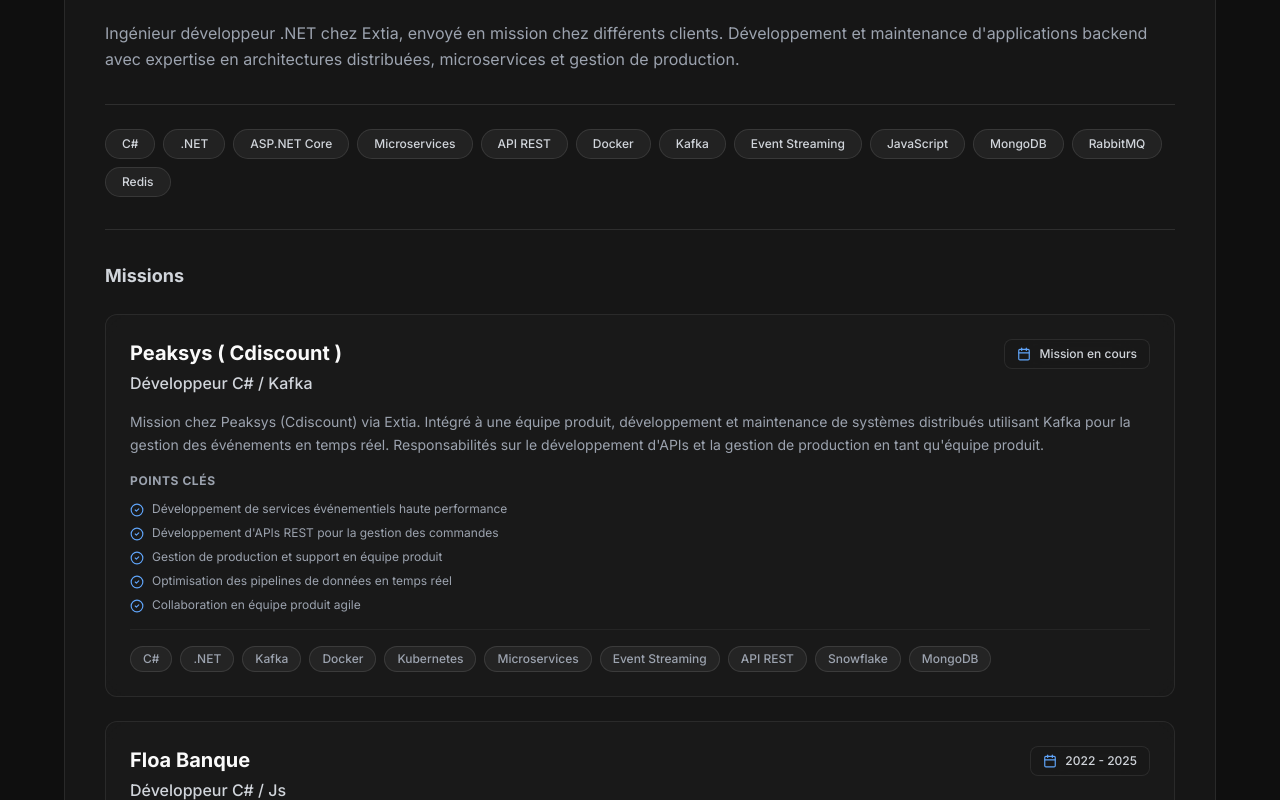
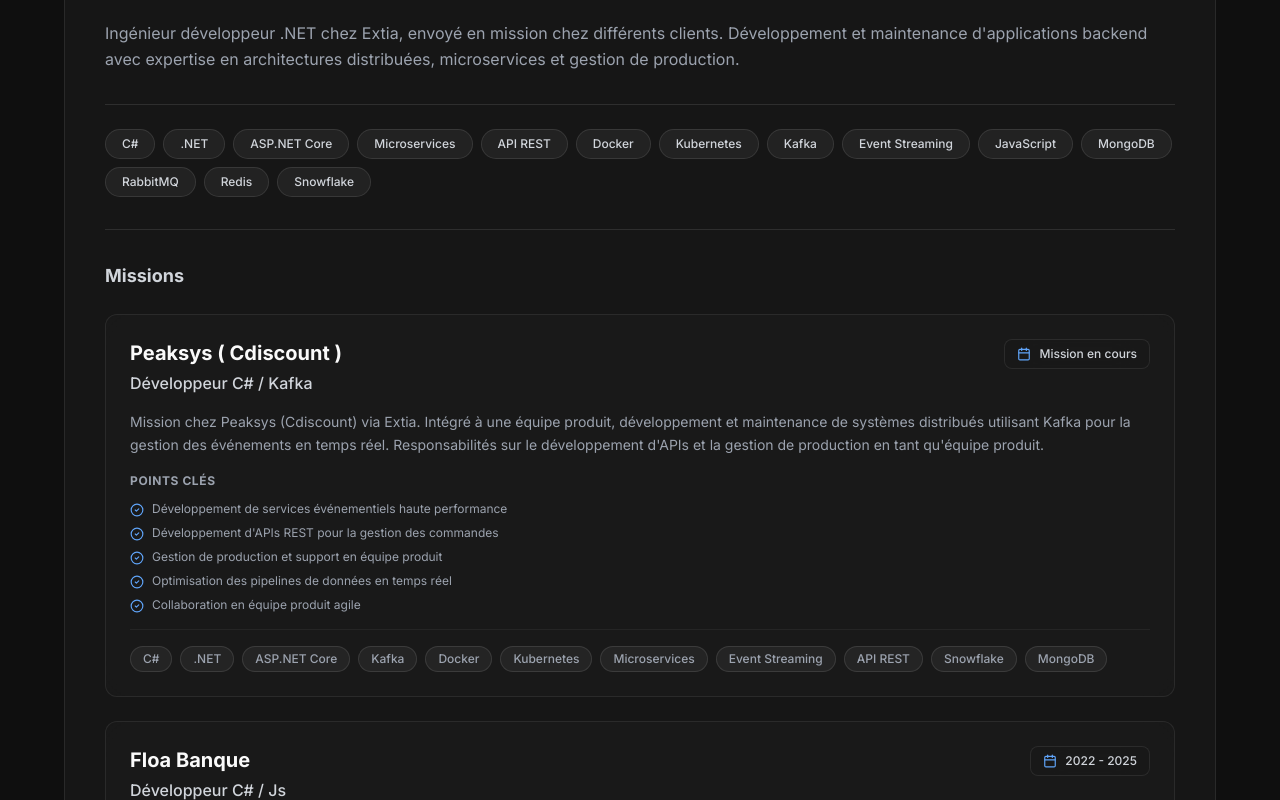
Before and after one commit to JoffreyLem/portfolio, a Next.js app: page / in a window 1280 px wide. Shown: the part 2560-3360 px from the top of the page. Built offline with nearby package versions, Linux system fonts and the light colour scheme.

Commit message:
Update technology stack in experience entries of data.ts to include ASP.NET Core, enhancing accuracy and representation of skills across various roles.

```diff
--- a/constants/data.ts
+++ b/constants/data.ts
@@ -24,7 +24,7 @@
     period: '2022 - Poste actuel',
     description:
       'Ingénieur développeur .NET chez Extia, envoyé en mission chez différents clients. Développement et maintenance d\'applications backend avec expertise en architectures distribuées, microservices et gestion de production.',
-    technologies: ['C#', '.NET', 'ASP.NET Core', 'Microservices', 'API REST', 'Docker', 'Kafka', 'Event Streaming', 'JavaScript', 'MongoDB', 'RabbitMQ', 'Redis'],
+    technologies: ['C#', '.NET', 'ASP.NET Core', 'Microservices', 'API REST', 'Docker', 'Kubernetes', 'Kafka', 'Event Streaming', 'JavaScript', 'MongoDB', 'RabbitMQ', 'Redis', 'Snowflake'],
     highlights: [
       'Missions chez différents clients (Peaksys/Cdiscount, Floa Banque)',
       'Développement d\'APIs et systèmes distribués',
@@ -38,7 +38,7 @@
         period: 'Mission en cours',
         description:
           'Mission chez Peaksys (Cdiscount) via Extia. Intégré à une équipe produit, développement et maintenance de systèmes distribués utilisant Kafka pour la gestion des événements en temps réel. Responsabilités sur le développement d\'APIs et la gestion de production en tant qu\'équipe produit.',
-        technologies: ['C#', '.NET', 'Kafka', 'Docker', 'Kubernetes', 'Microservices', 'Event Streaming', 'API REST', 'Snowflake', 'MongoDB'],
+        technologies: ['C#', '.NET', 'ASP.NET Core', 'Kafka', 'Docker', 'Kubernetes', 'Microservices', 'Event Streaming', 'API REST', 'Snowflake', 'MongoDB'],
         highlights: [
           'Développement de services événementiels haute performance',
           'Développement d\'APIs REST pour la gestion des commandes',
@@ -53,7 +53,7 @@
         period: '2022 - 2025',
         description:
           'Mission chez Floa Banque via Extia. Développement transverse sur plusieurs projets bancaires, avec focus sur la messagerie asynchrone et les bases de données NoSQL. Développement d\'APIs et gestion de production sur les systèmes critiques.',
-        technologies: ['C#', '.NET', 'JavaScript', 'Docker', 'MongoDB', 'Microservices', 'Redis', 'Event Streaming', 'API REST'],
+        technologies: ['C#', '.NET', 'ASP.NET Core', 'JavaScript', 'Docker', 'MongoDB', 'Microservices', 'Redis', 'Event Streaming', 'API REST'],
         highlights: [
           'Architecture de messagerie distribuée avec RabbitMQ',
           'Développement d\'APIs REST pour services bancaires',
```
